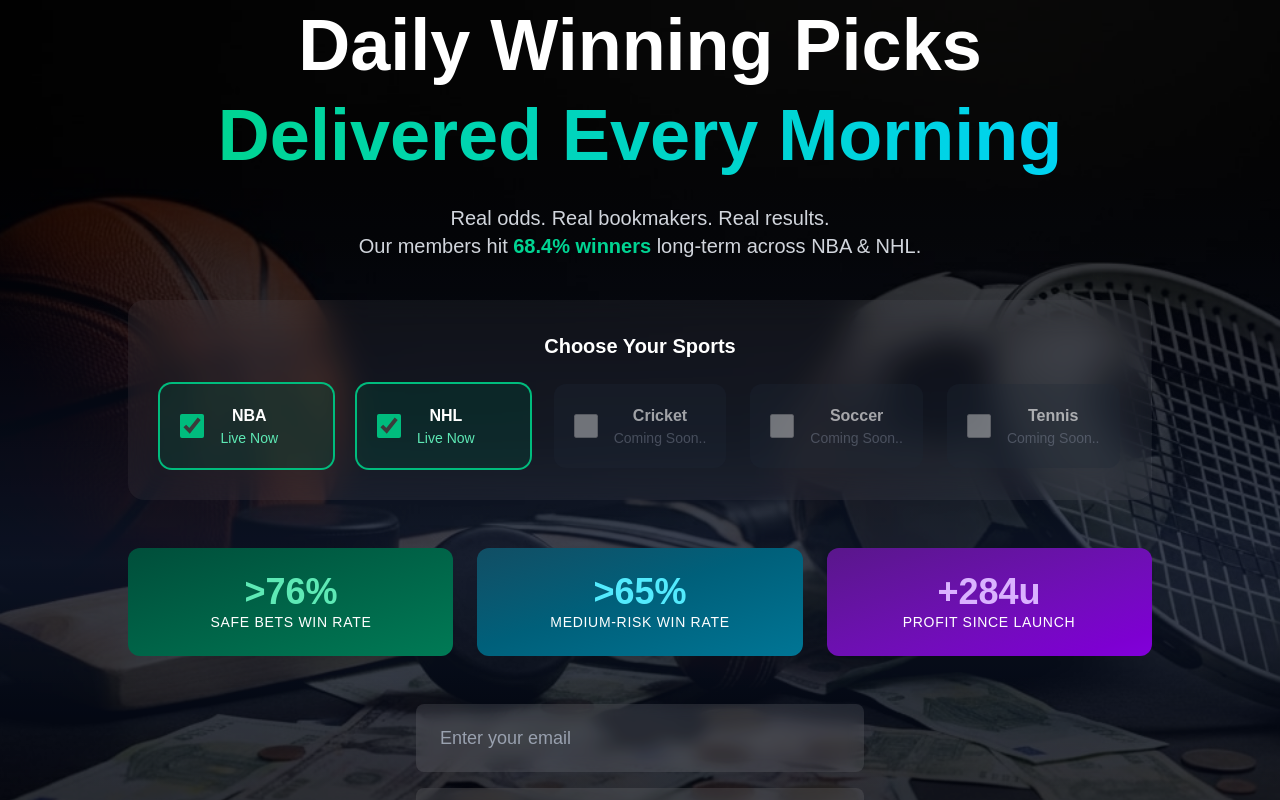
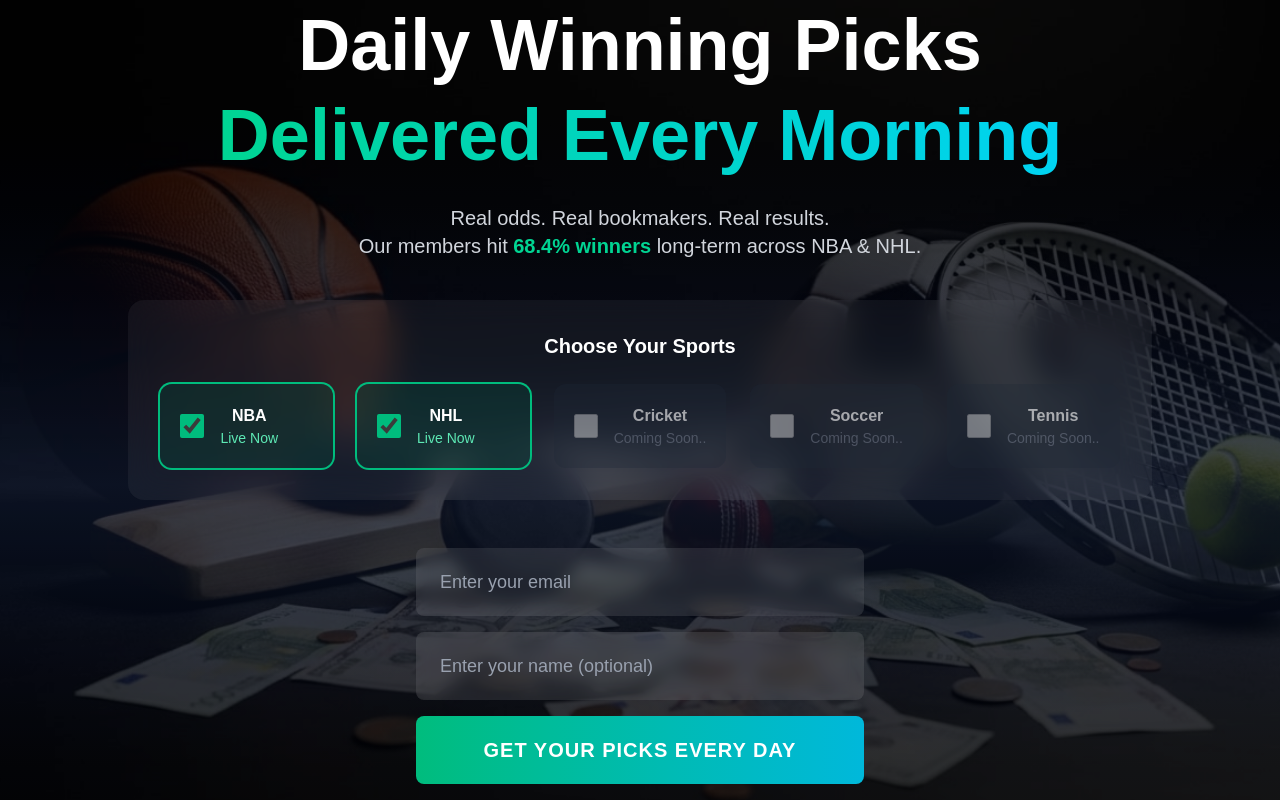
Before and after one commit to dailybets22/dailybets22, a Next.js app: page / in a window 1280 px wide. Shown: the top 800 px of the page. Built offline with nearby package versions, Linux system fonts and the light colour scheme.

Commit message:
issue fix

```diff
--- a/src/app/page.tsx
+++ b/src/app/page.tsx
@@ -3,6 +3,8 @@
 import { useState } from 'react';
 
 export default function Home() {
+  const [email, setEmail] = useState("");
+  const [name, setName] = useState("");
   const [selectedSports, setSelectedSports] = useState(['nba', 'nhl']);
   const [loading, setLoading] = useState(false);
   const [successMessage, setSuccessMessage] = useState<string | null>(null);
@@ -10,7 +12,9 @@ export default function Home() {
 
   const handleSportChange = (sport: string) => {
     setSelectedSports((prev) =>
-      prev.includes(sport) ? prev.filter((s) => s !== sport) : [...prev, sport]
+      prev.includes(sport)
+        ? prev.filter((s) => s !== sport)
+        : [...prev, sport]
     );
   };
 
@@ -19,10 +23,6 @@ export default function Home() {
     setLoading(true);
     setSuccessMessage(null);
     setErrorMessage(null);
-
-    const formData = new FormData(e.currentTarget);
-    const email = formData.get('email') as string;
-    const name = formData.get('name') as string;
 
     try {
       const response = await fetch('/api/subscribe', {
@@ -35,21 +35,24 @@ export default function Home() {
         }),
       });
 
-      if (response.ok) {
-        console.log("Inside success");
-        setSuccessMessage('Thank you for subscribing!');
-        setErrorMessage(null);
-        setSelectedSports(['nba', 'nhl']);
-        setTimeout(() => setSuccessMessage(null), 5000);
-      } else {
-        const error = await response.json();
-        setErrorMessage(error?.error || 'Subscription failed');
-        setSuccessMessage(null);
+      const json = await response.json();
+
+      if (!response.ok) {
+        setErrorMessage(json?.error || 'Subscription failed');
+        setLoading(false);
+        return;
       }
-    } catch (err){
-      console.log("Inside catch error");
+
+      // SUCCESS — CLEAR FORM
+      setSuccessMessage('Thank you for subscribing!');
+      setEmail("");
+      setName("");
+      setSelectedSports(['nba', 'nhl']);
+
+      setTimeout(() => setSuccessMessage(null), 5000);
+
+    } catch (err) {
       setErrorMessage('Something went wrong. Please try again.');
-      setSuccessMessage(null);
     } finally {
       setLoading(false);
     }
@@ -79,6 +82,7 @@ export default function Home() {
             <div className="mb-12 rounded-2xl bg-white/5 p-8 backdrop-blur-lg">
               <h3 className="mb-6 text-xl font-semibold">Choose Your Sports</h3>
               <div className="grid grid-cols-1 gap-6 sm:grid-cols-2 lg:grid-cols-5">
+
                 {/* NBA */}
                 <label className="flex cursor-pointer items-center gap-4 rounded-xl bg-emerald-900/30 p-5 ring-2 ring-emerald-500">
                   <input
@@ -120,24 +124,7 @@ export default function Home() {
               </div>
             </div>
 
-            {/* CREDIBILITY BADGES */}
-            <div className="mb-12 grid grid-cols-1 gap-6 md:grid-cols-3">
-              <div className="rounded-xl bg-gradient-to-br from-emerald-900 to-emerald-700 p-6">
-                <div className="text-4xl font-black text-emerald-300">{'>'}76%</div>
-                <div className="text-sm uppercase tracking-wider">Safe Bets Win Rate</div>
-              </div>
-              <div className="rounded-xl bg-gradient-to-br from-cyan-900 to-cyan-700 p-6">
-                <div className="text-4xl font-black text-cyan-300">{'>'}65%</div>
-                <div className="text-sm uppercase tracking-wider">Medium-Risk Win Rate</div>
-              </div>
-              <div className="rounded-xl bg-gradient-to-br from-purple-900 to-purple-700 p-6">
-                <div className="text-4xl font-black text-purple-300">+284u</div>
-                <div className="text-sm uppercase tracking-wider">Profit Since Launch</div>
-              </div>
-            </div>
-
-            {/* CTA */}
-            {/* CTA */}
+            {/* FORM */}
             <form onSubmit={handleSubmit} className="mx-auto max-w-md">
               <div className="mb-4">
                 <input
@@ -145,17 +132,23 @@ export default function Home() {
                   name="email"
                   placeholder="Enter your email"
                   required
+                  value={email}
+                  onChange={(e) => setEmail(e.target.value)}
                   className="w-full rounded-lg bg-white/10 px-6 py-5 text-lg backdrop-blur placeholder-gray-400 outline-none focus:ring-4 focus:ring-emerald-500"
                 />
               </div>
-                            <div className="mb-4">
+
+              <div className="mb-4">
                 <input
                   type="text"
                   name="name"
                   placeholder="Enter your name (optional)"
+                  value={name}
+                  onChange={(e) => setName(e.target.value)}
                   className="w-full rounded-lg bg-white/10 px-6 py-5 text-lg backdrop-blur placeholder-gray-400 outline-none focus:ring-4 focus:ring-emerald-500"
                 />
               </div>
+
               <button
                 type="submit"
                 disabled={loading}
@@ -183,7 +176,7 @@ export default function Home() {
           </div>
         </section>
 
-        {/* TRUST FOOTER */}
+        {/* FOOTER */}
         <footer className="border-t border-white/10 py-12 text-center text-sm text-gray-500">
           <p>Used by 8,200+ sharp bettors • Powered by DraftKings & FanDuel odds • Est. 2025</p>
         </footer>
```
